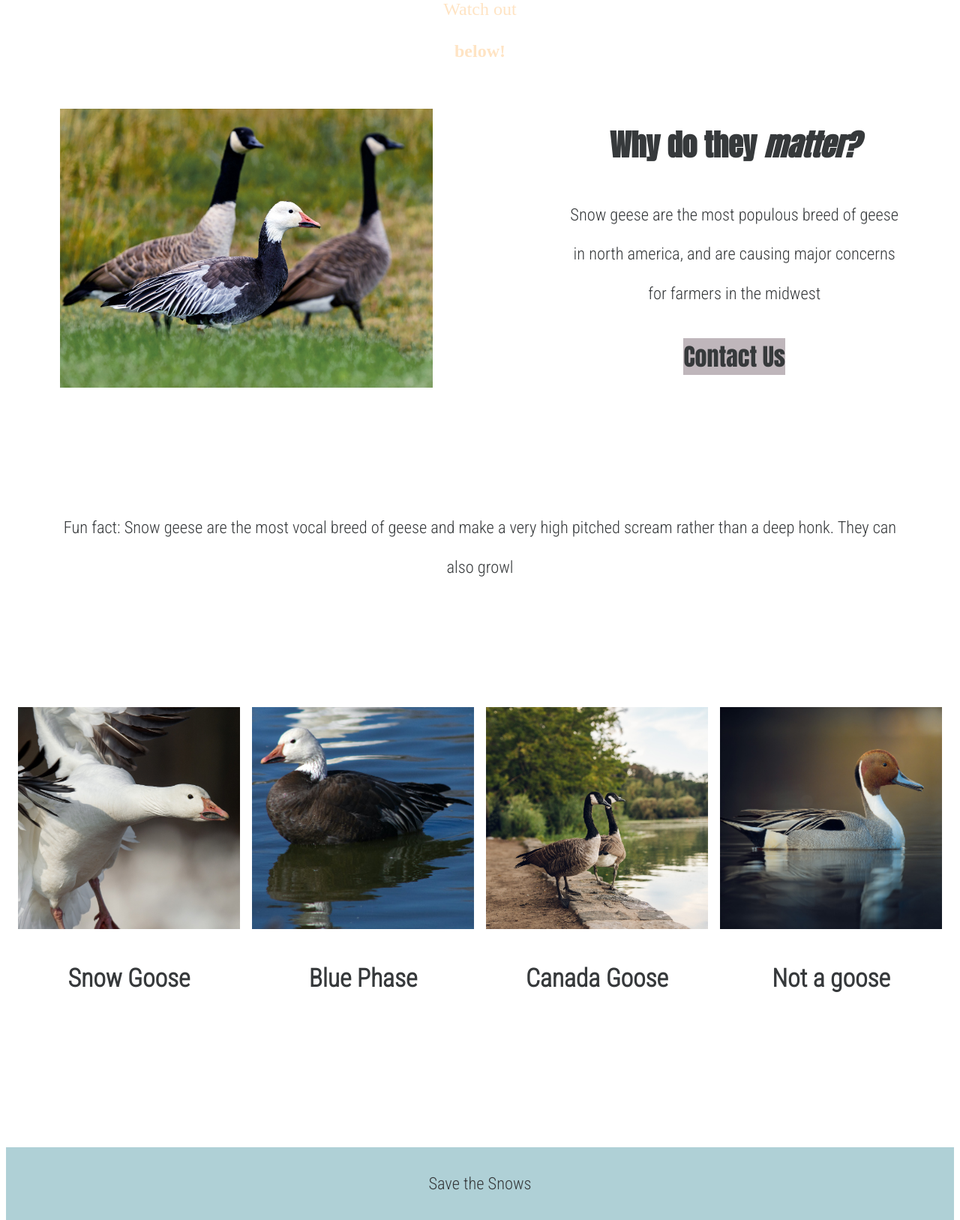
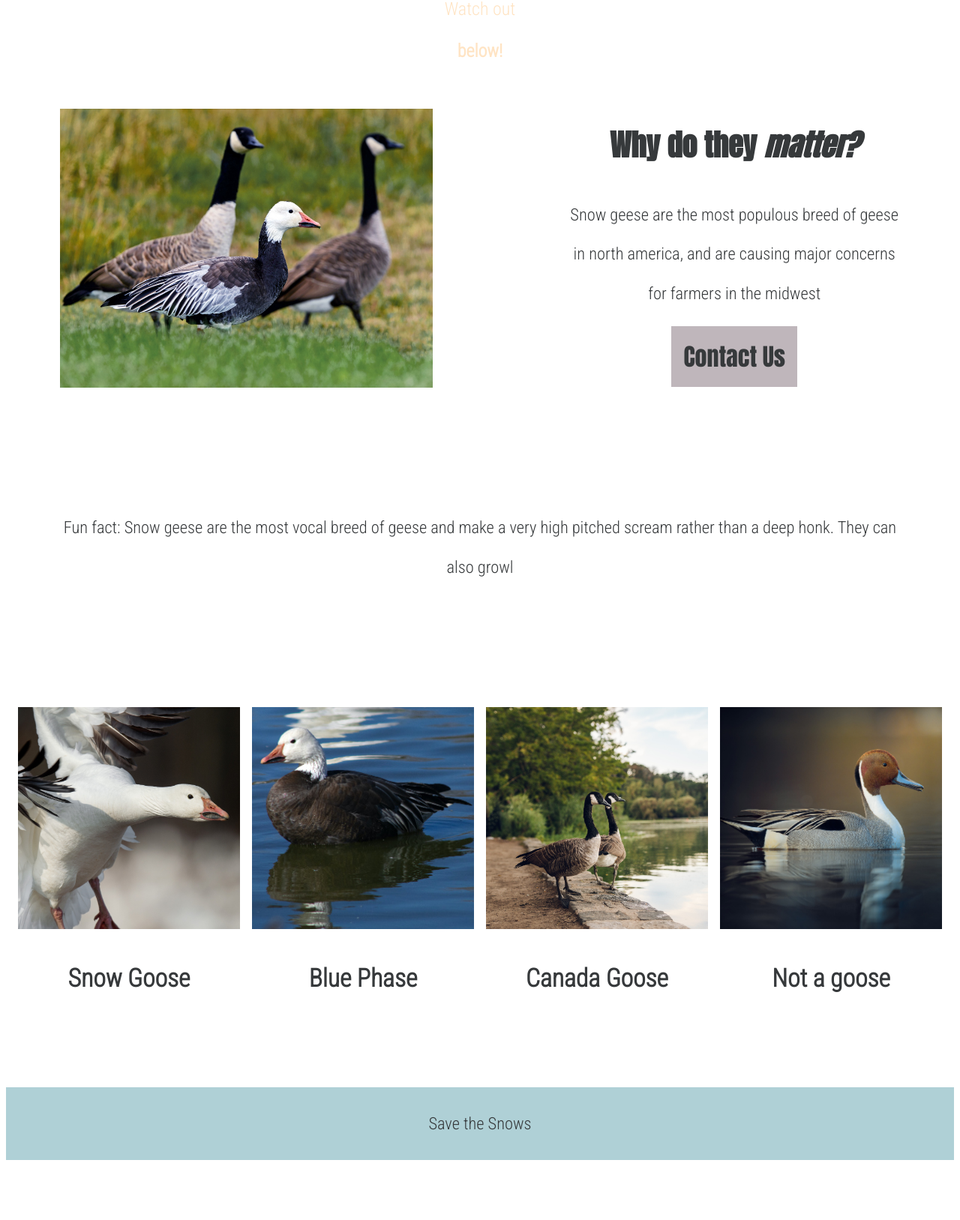
Before and after one commit to is-120-winter-2023/responsive-flexboxes-sethpobanz, a website: page index.html in a window 1280 px wide. Shown: the part 715-2342 px from the top of the page at 75% size. After the commit the page ends 2262 px from the top, so only its background shows below. Drawn offline with Linux system fonts and the light colour scheme.

Commit message:
fixed buttons

```diff
--- a/styles/main.css
+++ b/styles/main.css
@@ -108,7 +108,7 @@ main {
 footer {
   padding: 1 2rem;
   background-color: var(--color-secondary);
-  margin: 0;
+  margin-top: 5rem;
   display: flex;
   flex-direction: column;
   align-self: stretch;
@@ -142,6 +142,7 @@ main a[href]:hover {
   background-color: var(--accent-one);
   color: var(--color-font);
   transition: color 300ms ease;
+  padding: 1rem;
 }
 
 a.button:hover {
@@ -170,7 +171,7 @@ header nav ul {
 
 .hero h1,
 .hero p {
-  font-family: "Arvo", serif;
+  font-family: "Roboto Condensed", sans-serif;
   color: #ffe4c4;
   margin: 0;
   text-align: center;
@@ -243,7 +244,6 @@ header nav ul {
 .card {
   transition: color 300ms, box-shadow 300ms;
   flex: 1 1 0;
-  margin-bottom: 10rem;
   text-decoration: none;
   color: var(--color-font);
 }
```
